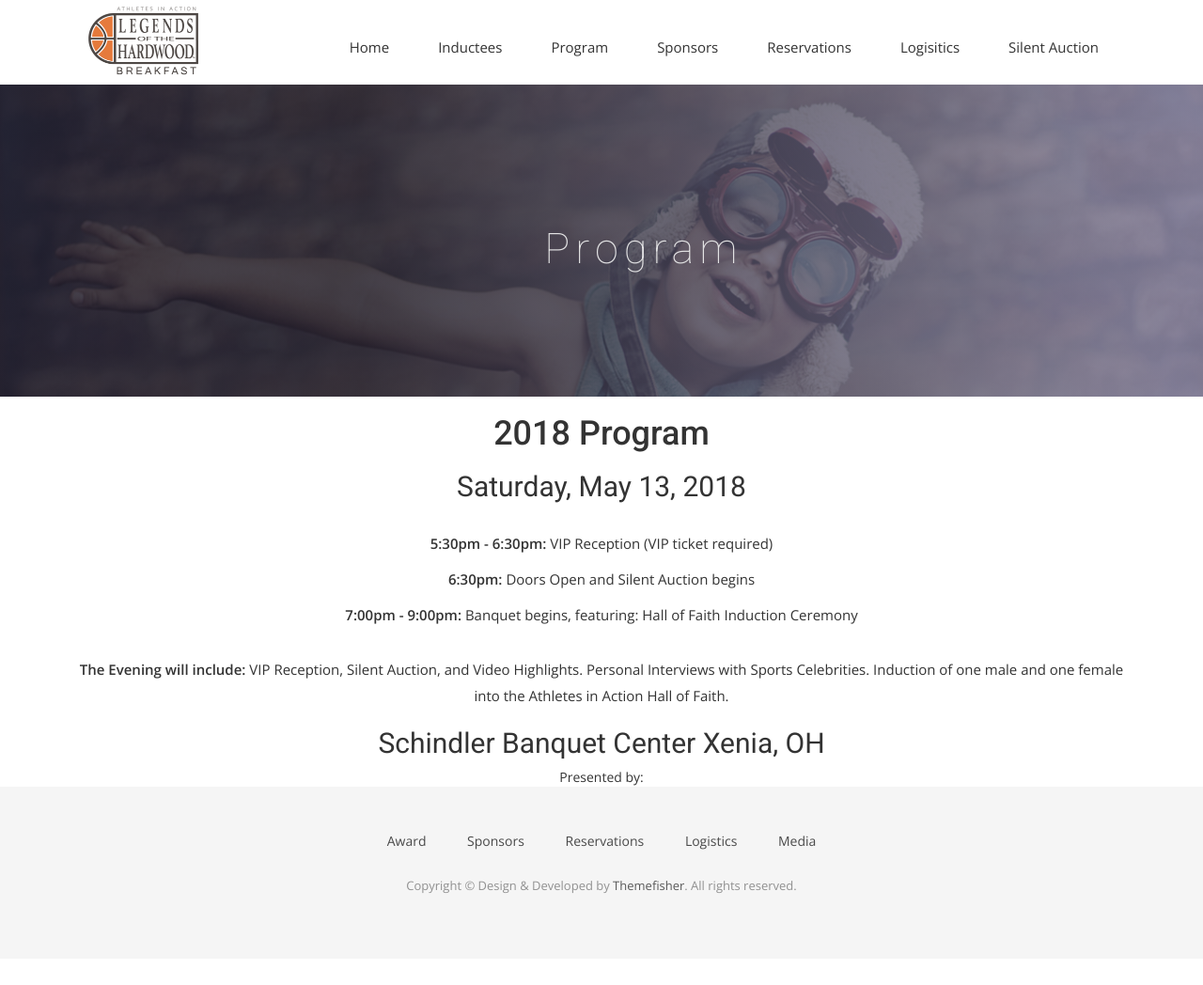
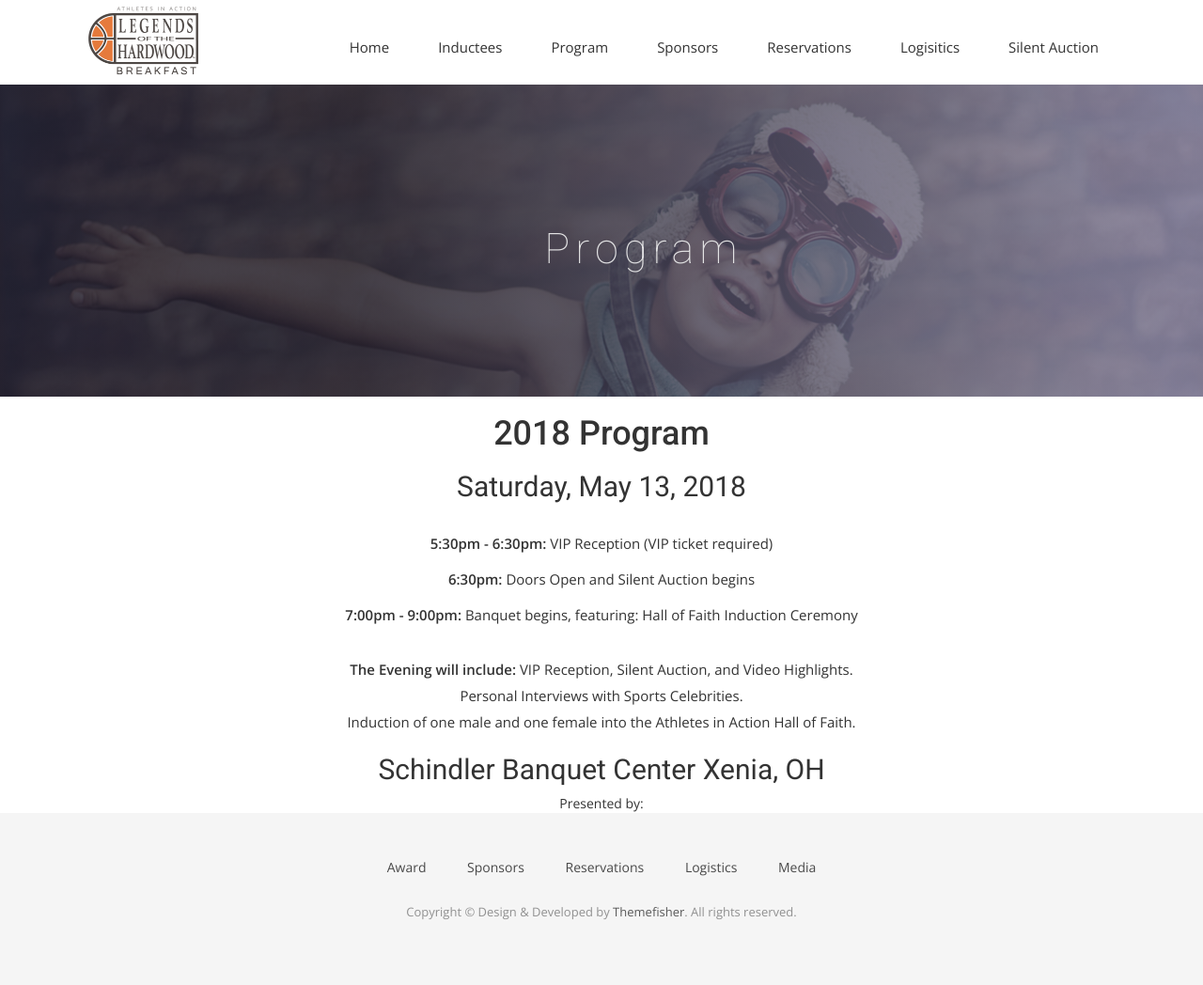
Before and after one commit to CruGlobal/NightofChampions, a Jekyll site: the page built from program.markdown, in a window 1280 px wide. Shown: the whole page at 94% size. Built offline with Jekyll 4.4.1, drawn with Linux system fonts in a browser that asks for light colours; nearby versions of some CDN libraries; some web fonts are replaced; our own code applies the rules of GitHub Pages for plain Markdown files; before the commit the page ends 1020 px from its top, so only the background shows below that.

```diff
--- a/program.markdown
+++ b/program.markdown
@@ -22,8 +22,8 @@ Hall of Faith Induction Ceremony</p>
 <br>
 <p><b>The Evening will include:</b>
 VIP Reception, Silent Auction, and Video Highlights.
-Personal Interviews with Sports Celebrities.
-Induction of one male and one female into the Athletes in Action Hall of Faith.</p>
+<br>Personal Interviews with Sports Celebrities.
+<br>Induction of one male and one female into the Athletes in Action Hall of Faith.</p>
 
 <h2>Schindler Banquet Center Xenia, OH</h2>
 
```
